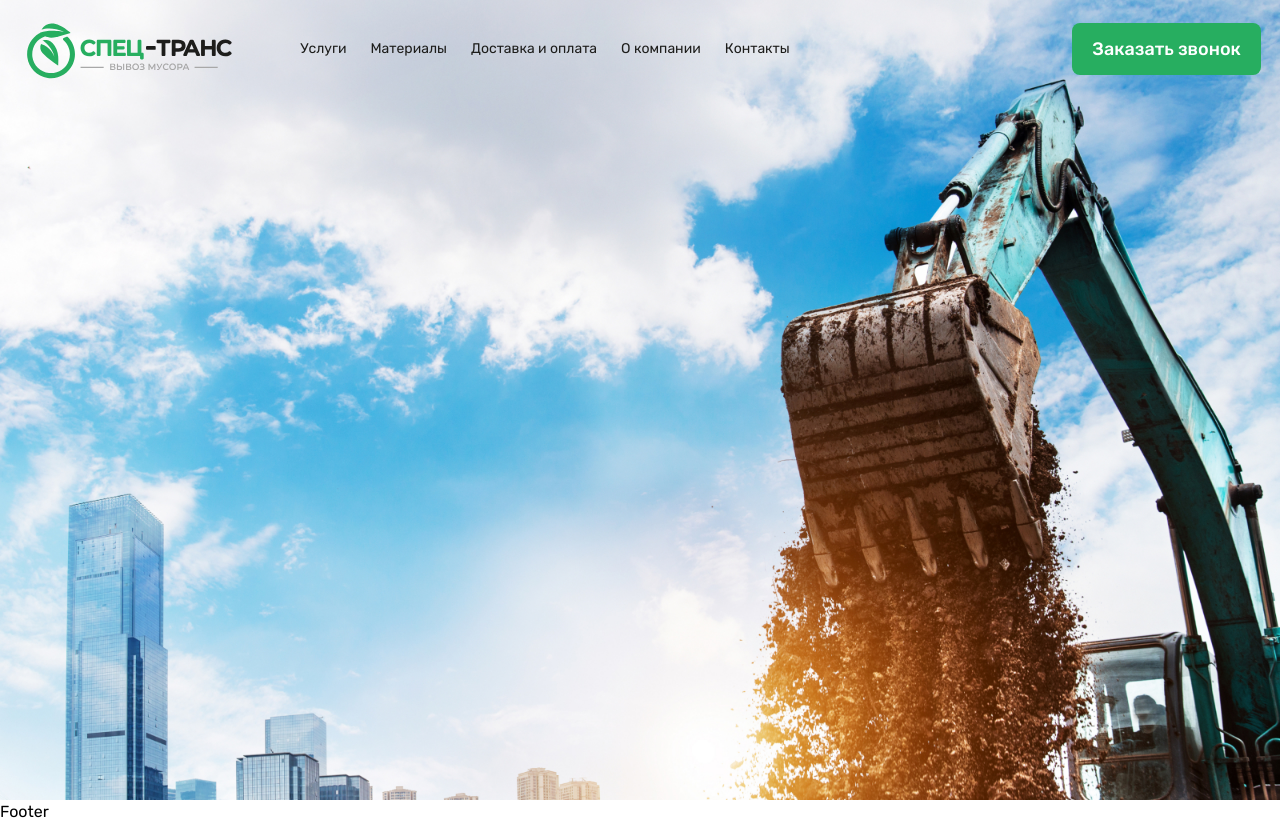
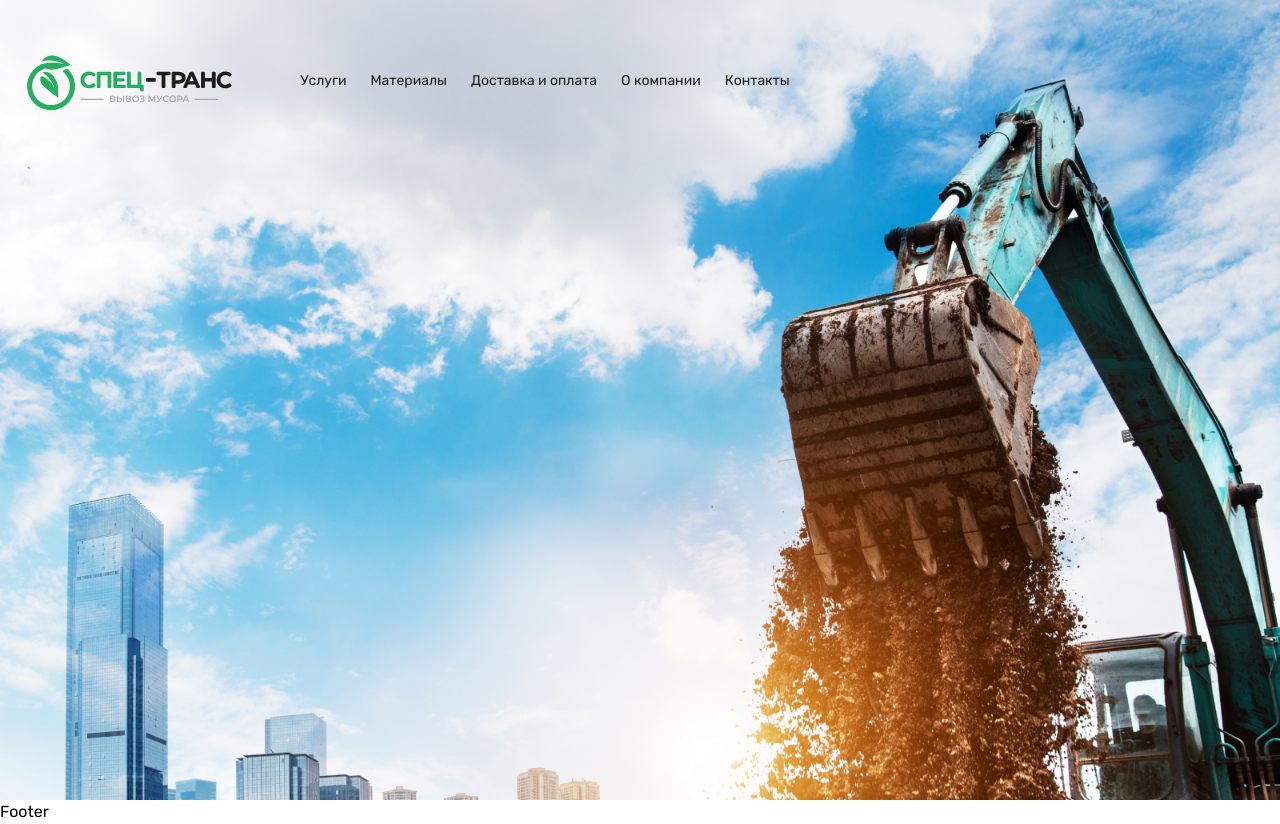
Before and after one commit to IT-LABSacademy/special-trans-project, a Vue app: page / in a window 1280 px wide. Built offline with nearby package versions, Linux system fonts and the light colour scheme.

Commit message:
fix: fixed and added header scroll animation (2023-06-06, 17:30)

```diff
--- a/src/layouts/HeaderLayout/HeaderLayout.vue
+++ b/src/layouts/HeaderLayout/HeaderLayout.vue
@@ -1,14 +1,14 @@
 <template>
-    <header class="header fixed top-0 w-full">
+    <header class="header fixed top-0 w-full transition-all lg:pt-8" :class="isScrolled ? 'header-scrolled lg:pt-0' : ''">
         <div class="container flex items-center">
             <HeaderLogo />
             <HeaderMenu />
-            <HeaderActions @openMenu="toggleMenu" />
-            <Transition name="menu">
-                <HiddenMenu v-if="isOpen" @closeMenu="toggleMenu" />
-            </Transition>
+            <HeaderActions @openMenu="toggleMenu" :scrolled="isScrolled" />
         </div>
     </header>
+    <Transition name="menu">
+        <HiddenMenu v-if="isOpen" @closeMenu="toggleMenu" />
+    </Transition>
 </template>
 
 <script>
@@ -21,13 +21,23 @@
     components: { HeaderLogo, HeaderMenu, HeaderActions, HiddenMenu },
     data() {
         return {
-            isOpen: false
+            isOpen: false,
+            isScrolled: false
         }
     },
     methods: {
         toggleMenu() {
             this.isOpen = !this.isOpen
         }
+    },
+    mounted() {
+        window.addEventListener('scroll', () => {
+            if (window.scrollY) {
+                this.isScrolled = true
+            } else {
+                this.isScrolled = false
+            }
+        })
     }
 }
 </script>
@@ -42,4 +52,9 @@
 .menu-leave-to {
     transform: translateX(100%);
 }
+
+.header-scrolled {
+    background: rgba(255, 255, 255, 0.7);
+    backdrop-filter: blur(5px);
+}
 </style>
--- a/src/layouts/HeaderLayout/components/HeaderActions.vue
+++ b/src/layouts/HeaderLayout/components/HeaderActions.vue
@@ -1,6 +1,6 @@
 <template>
     <div class="header-actions ml-auto">
-        <TheButton class="hidden lg:block" v-if="true">
+        <TheButton class="hidden lg:block" v-if="scrolled">
             Заказать звонок
         </TheButton>
 
@@ -14,6 +14,9 @@
 import TheButton from '../../../ui/TheButton.vue';
 
 export default {
-    components: { TheButton }
+    components: { TheButton },
+    props: {
+        scrolled: Boolean
+    }
 }
 </script>
```
